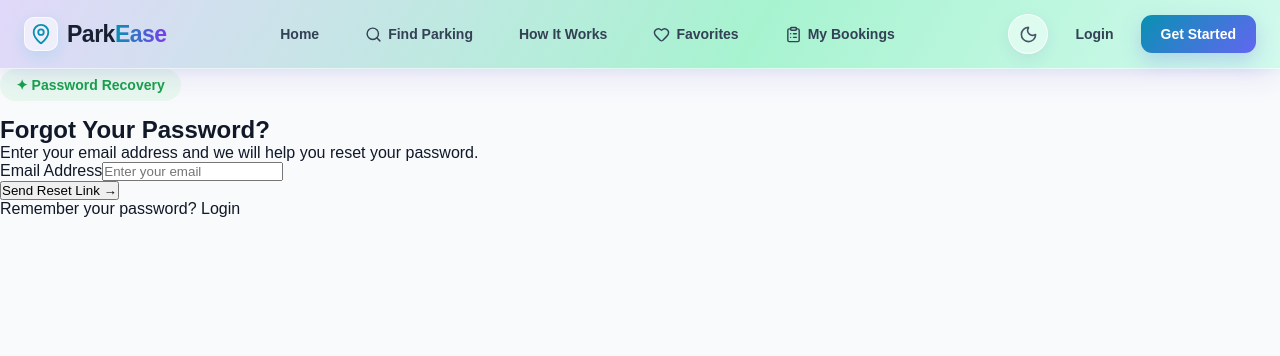
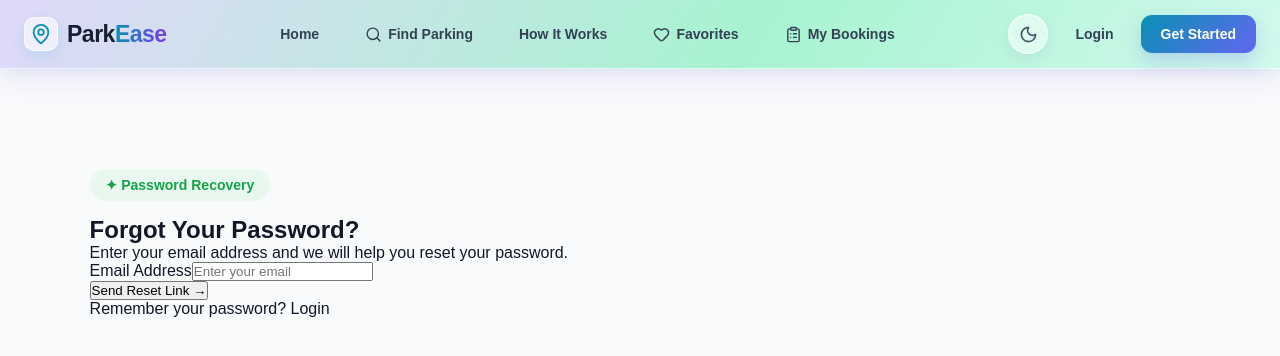
Before and after one commit to dibeyendu-dev/smart-parking-system, a React (Vite) app: page /forgot-password in a window 1280 px wide. Shown: the top 356 px of the page. Built offline with nearby package versions, Linux system fonts and the light colour scheme.

Commit message:
Forget password css part 1 added

```diff
--- a/src/css/ForgotPassword.css
+++ b/src/css/ForgotPassword.css
@@ -0,0 +1,6 @@
+/* Forgot Password Page */
+.forgot-password-page {
+    min-height: 100vh;
+    padding: 100px 7%;
+    background: #f8fafc;
+}
```
